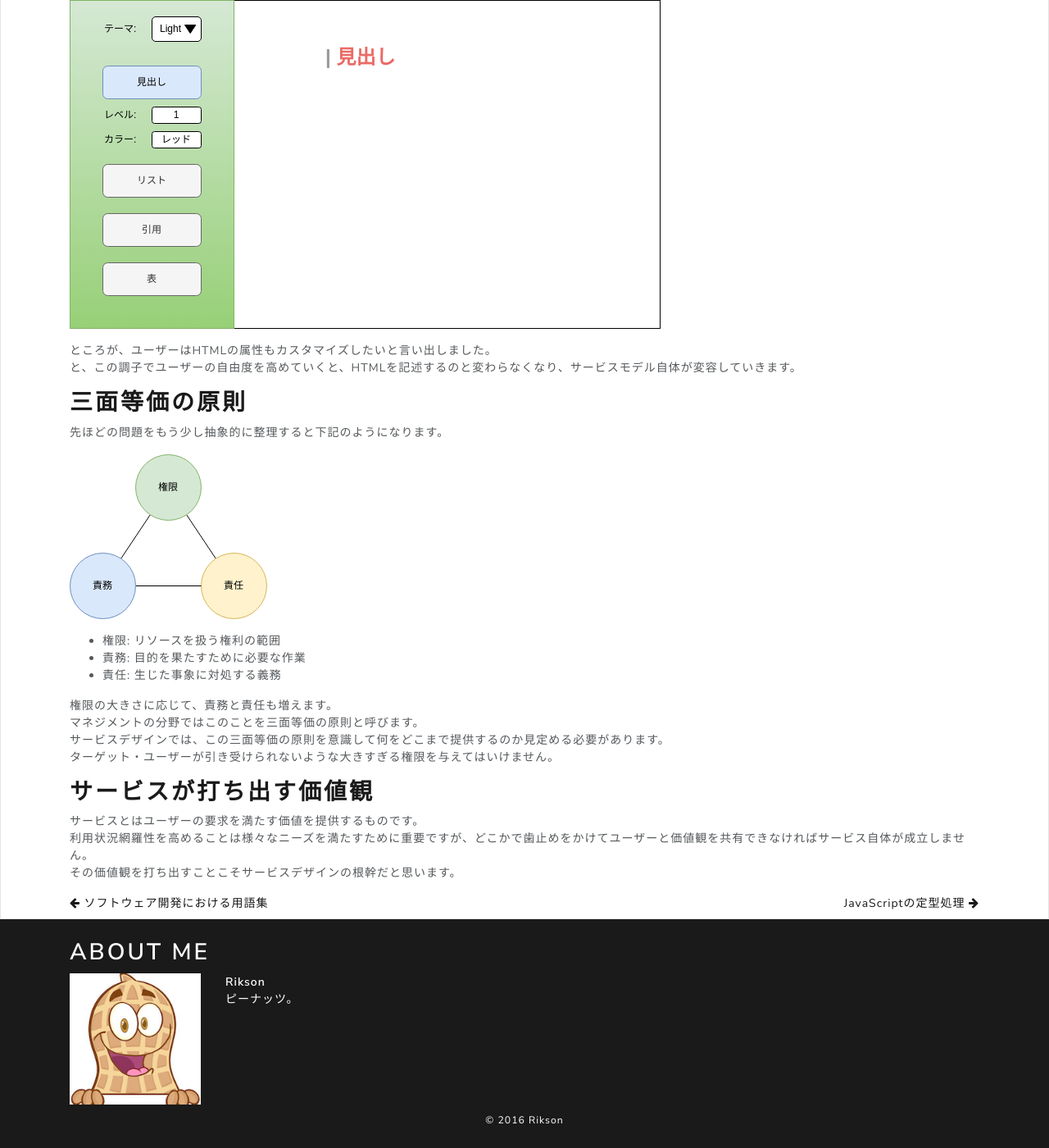
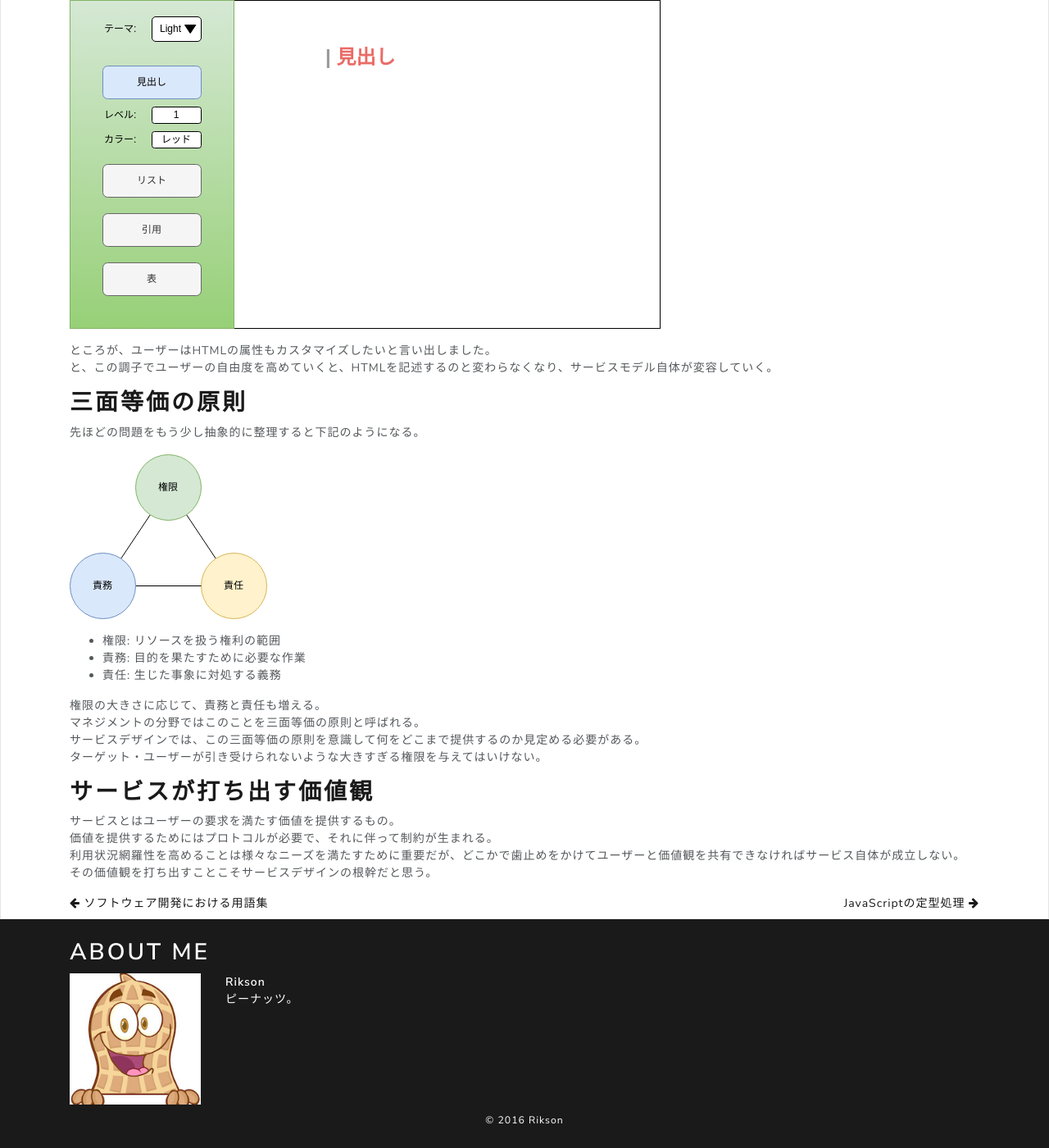
Before and after one commit to rikuson/rikuson, a Jekyll site: the page built from _posts/2021-02-13-service-design-principle.md, in a window 1280 px wide and 1400 px high, scrolled down 1331 px. Shown: the whole window at 82% size. Built offline with Jekyll 4.4.1, drawn with Linux system fonts in a browser that asks for light colours; nearby versions of some CDN libraries; some of the changed text lies outside the part shown.

Commit message:
Update post

```diff
--- a/_posts/2021-02-13-service-design-principle.md
+++ b/_posts/2021-02-13-service-design-principle.md
@@ -1,33 +1,33 @@
 ---
 layout: post
-title: サービスデザインにおける三面等価の原則
+title: カスタマイズ性とサービスデザインのバランス
 categories: [category]
 tags:
 ---
 
-サービス開発をしていると、カスタマイズ性を高めすぎて、逆に使いづらくなることがあります。
-この問題の本質について考えてみました。
+サービス開発をしていると、カスタマイズ性を高めすぎて、逆に使いづらくなることがある。
+この問題の本質について考えてみた。
 
 ## サービスデザインでぶつかる壁
 
-あるブログCMSの記事編集画面ではHTMLを記述しなくてもドラッグ&ドロップでパーツを組み合わせて記事を作成できます。
+あるブログCMSの記事編集画面ではHTMLを記述しなくてもドラッグ&ドロップでパーツを組み合わせて記事を作成できる。
 
 ![service-example-1](../images/service-example-1.svg)
 
-ユーザーからテーマを選択できるようにしてほしいという要望が出たため、テーマを選択できるようにしました。
+ユーザーからテーマを選択できるようにしてほしいという要望が出たため、テーマを選択できるようにした。
 
 ![service-example-2](../images/service-example-2.svg)
 
-すると、ユーザーから部分的なデザインのカスタマイズができるようにしてほしいという要望が出たため、部分的なカスタマイズできるようにしました。
+すると、ユーザーから部分的なデザインのカスタマイズができるようにしてほしいという要望が出たため、部分的なカスタマイズできるようにした。
 
 ![service-example-3](../images/service-example-3.svg)
 
 ところが、ユーザーはHTMLの属性もカスタマイズしたいと言い出しました。
-と、この調子でユーザーの自由度を高めていくと、HTMLを記述するのと変わらなくなり、サービスモデル自体が変容していきます。
+と、この調子でユーザーの自由度を高めていくと、HTMLを記述するのと変わらなくなり、サービスモデル自体が変容していく。
 
 ## 三面等価の原則
 
-先ほどの問題をもう少し抽象的に整理すると下記のようになります。
+先ほどの問題をもう少し抽象的に整理すると下記のようになる。
 
 ![service-principle](../images/service-principle.svg)
 
@@ -35,13 +35,14 @@ tags:
 - **責務**: 目的を果たすために必要な作業
 - **責任**: 生じた事象に対処する義務
 
-権限の大きさに応じて、責務と責任も増えます。
-マネジメントの分野ではこのことを三面等価の原則と呼びます。
-サービスデザインでは、この三面等価の原則を意識して何をどこまで提供するのか見定める必要があります。
-ターゲット・ユーザーが引き受けられないような大きすぎる権限を与えてはいけません。
+権限の大きさに応じて、責務と責任も増える。
+マネジメントの分野ではこのことを三面等価の原則と呼ばれる。
+サービスデザインでは、この三面等価の原則を意識して何をどこまで提供するのか見定める必要がある。
+ターゲット・ユーザーが引き受けられないような大きすぎる権限を与えてはいけない。
 
 ## サービスが打ち出す価値観
 
-サービスとはユーザーの要求を満たす価値を提供するものです。
-利用状況網羅性を高めることは様々なニーズを満たすために重要ですが、どこかで歯止めをかけてユーザーと価値観を共有できなければサービス自体が成立しません。
-その価値観を打ち出すことこそサービスデザインの根幹だと思います。
+サービスとはユーザーの要求を満たす価値を提供するもの。
+価値を提供するためにはプロトコルが必要で、それに伴って制約が生まれる。
+利用状況網羅性を高めることは様々なニーズを満たすために重要だが、どこかで歯止めをかけてユーザーと価値観を共有できなければサービス自体が成立しない。
+その価値観を打ち出すことこそサービスデザインの根幹だと思う。
```
